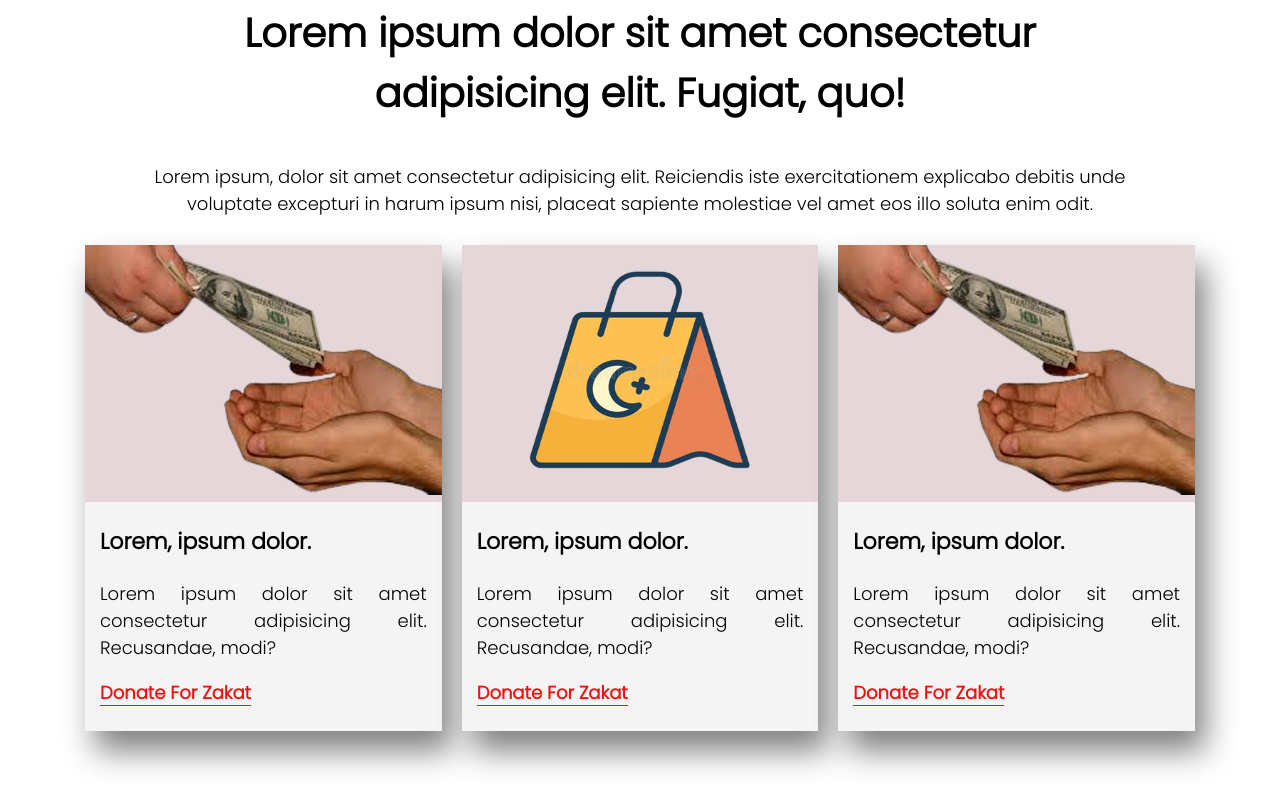
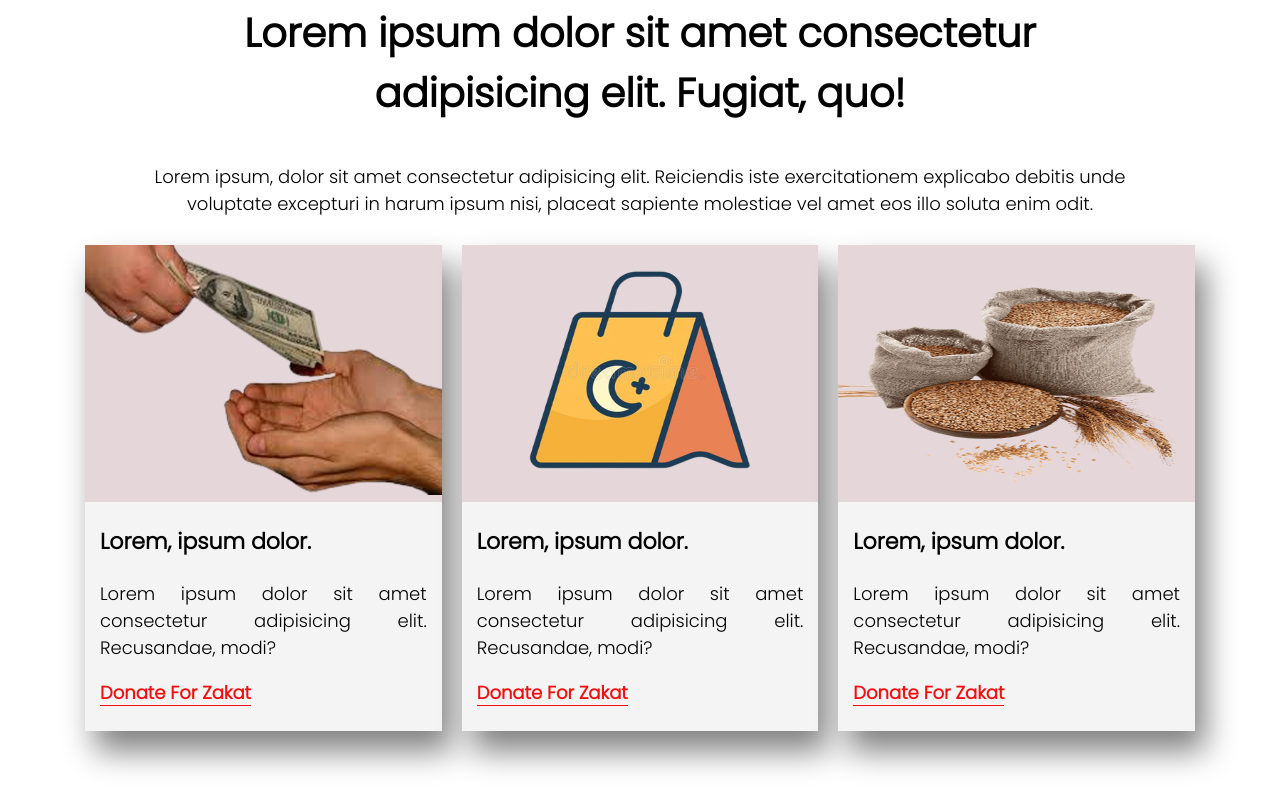
Before and after one commit to Shah-Md-Jihan/eid_zakat, a plain HTML site: page index.html in a window 1280 px wide. Shown: the part 3803-4612 px from the top of the page. Drawn offline with Linux system fonts and the light colour scheme.

Commit message:
donation section update2

```diff
--- a/index.html
+++ b/index.html
@@ -160,7 +160,7 @@
                     </article>
                 </article>
                 <article class="fund">
-                    <img src="images/donation/money.png" alt="">
+                    <img src="images/donation/food.png" alt="">
                     <article class="fund-article">
                         <h3>Lorem, ipsum dolor.</h3>
                         <p>Lorem ipsum dolor sit amet consectetur adipisicing elit. Recusandae, modi?</p>
```
Also changed, not shown: images/donation/food.png (added).
